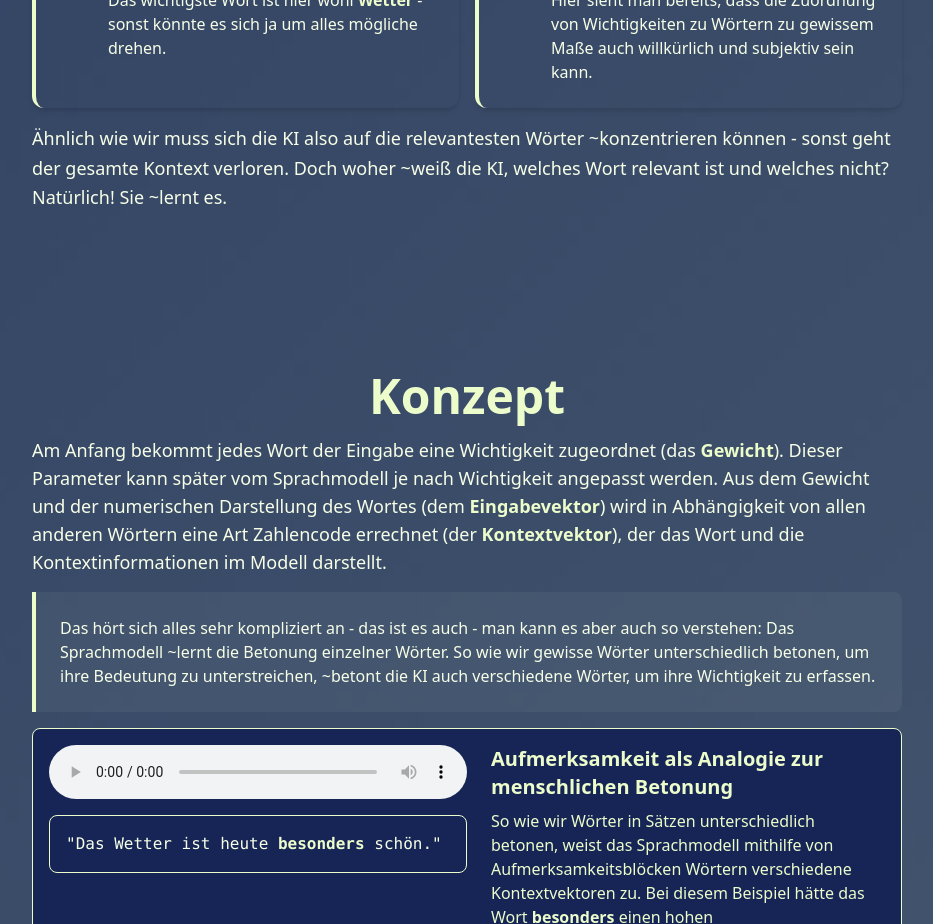
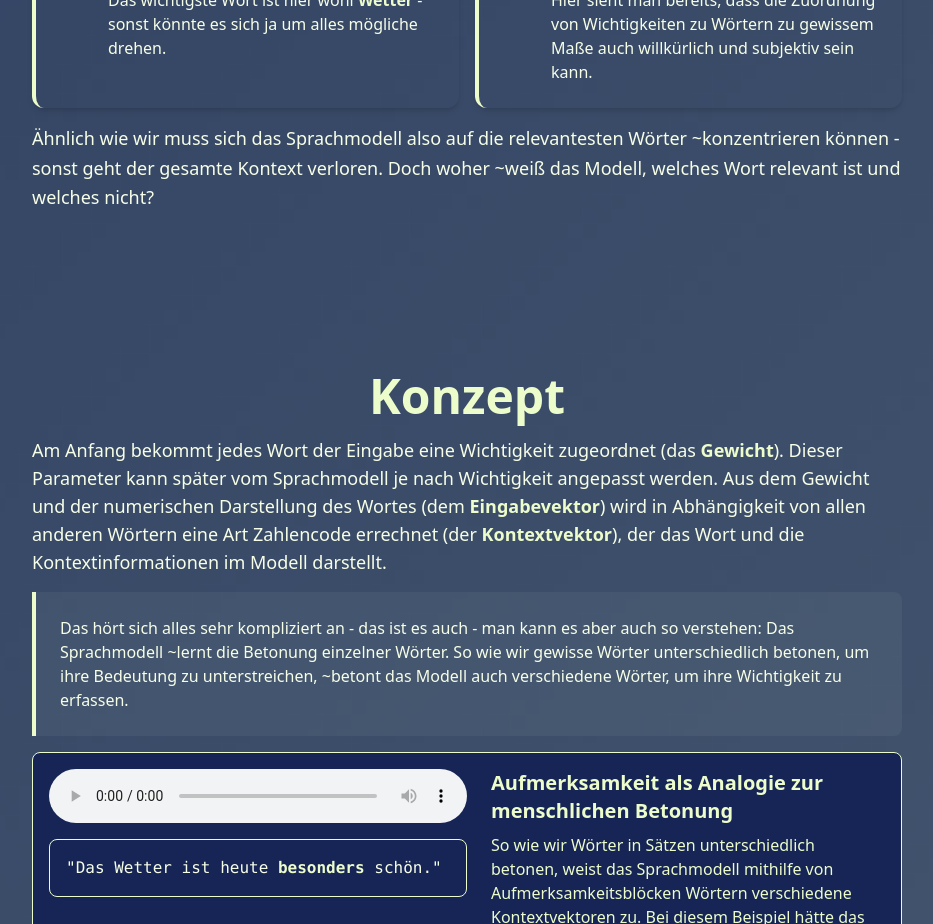
Before and after one commit to TNattermann/weiss-die-ki-dass-sie-nichts-weiss-frontend, a React (Vite) app: page /attention in a window 1280 px wide. Shown: the part 1160-2084 px from the top of the page, without its empty margins (314-1247 px from the left). Built offline with nearby package versions, Linux system fonts and the light colour scheme.

Commit message:
Adjusted Script

```diff
--- a/src/pages/attention/AttentionConcept.tsx
+++ b/src/pages/attention/AttentionConcept.tsx
@@ -76,8 +76,8 @@ export default function AttentionConcept() {
               kann es aber auch so verstehen: Das Sprachmodell ~lernt die
               Betonung einzelner Wörter. So wie wir gewisse Wörter
               unterschiedlich betonen, um ihre Bedeutung zu unterstreichen,
-              ~betont die KI auch verschiedene Wörter, um ihre Wichtigkeit zu
-              erfassen.
+              ~betont das Modell auch verschiedene Wörter, um ihre Wichtigkeit
+              zu erfassen.
             </p>
           </div>
 
--- a/src/pages/attention/AttentionIntroduction.tsx
+++ b/src/pages/attention/AttentionIntroduction.tsx
@@ -141,10 +141,10 @@ export default function AttentionIntroduction() {
           ))}
         </div>
         <p className="text-lg text-text-normal mb-4 leading-relaxed mt-4">
-          Ähnlich wie wir muss sich die KI also auf die relevantesten Wörter
-          ~konzentrieren können - sonst geht der gesamte Kontext verloren. Doch
-          woher ~weiß die KI, welches Wort relevant ist und welches nicht?
-          Natürlich! Sie ~lernt es.
+          Ähnlich wie wir muss sich das Sprachmodell also auf die relevantesten
+          Wörter ~konzentrieren können - sonst geht der gesamte Kontext
+          verloren. Doch woher ~weiß das Modell, welches Wort relevant ist und
+          welches nicht?
         </p>
       </div>
     </section>
```
